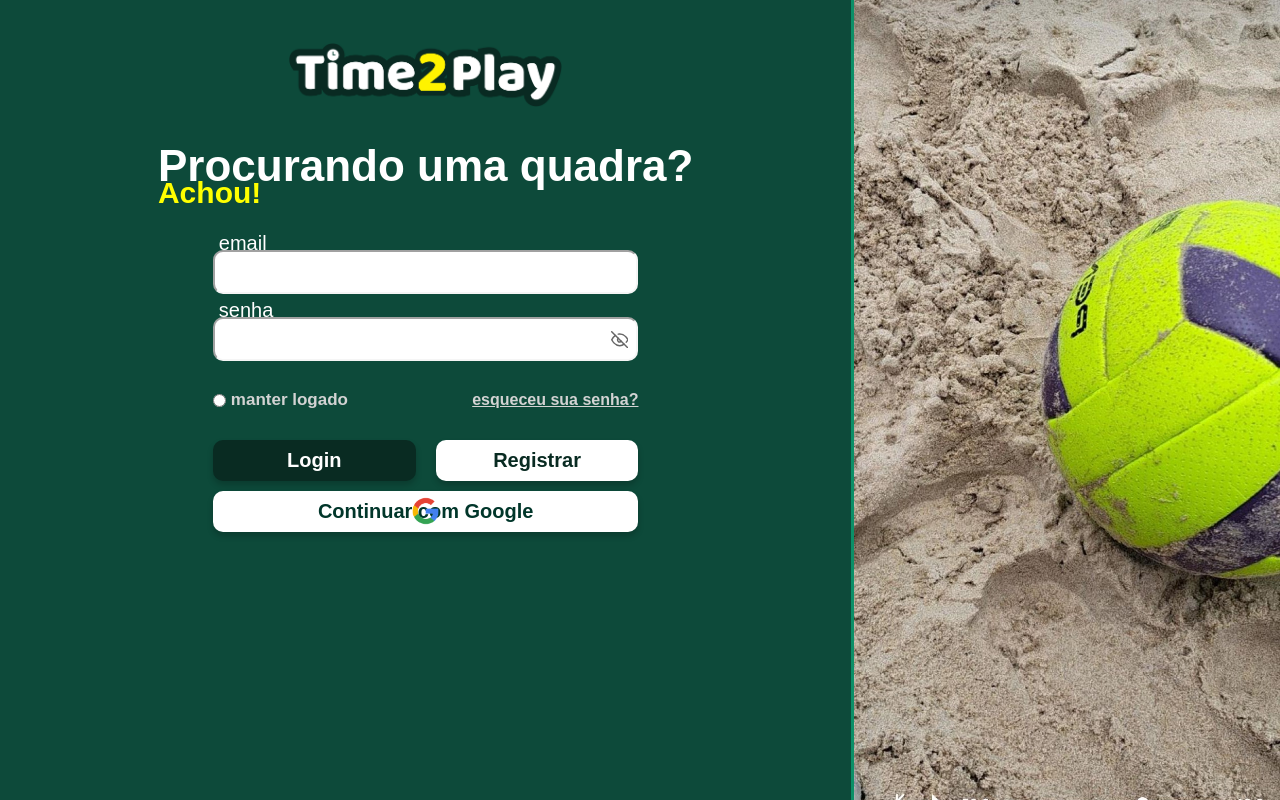
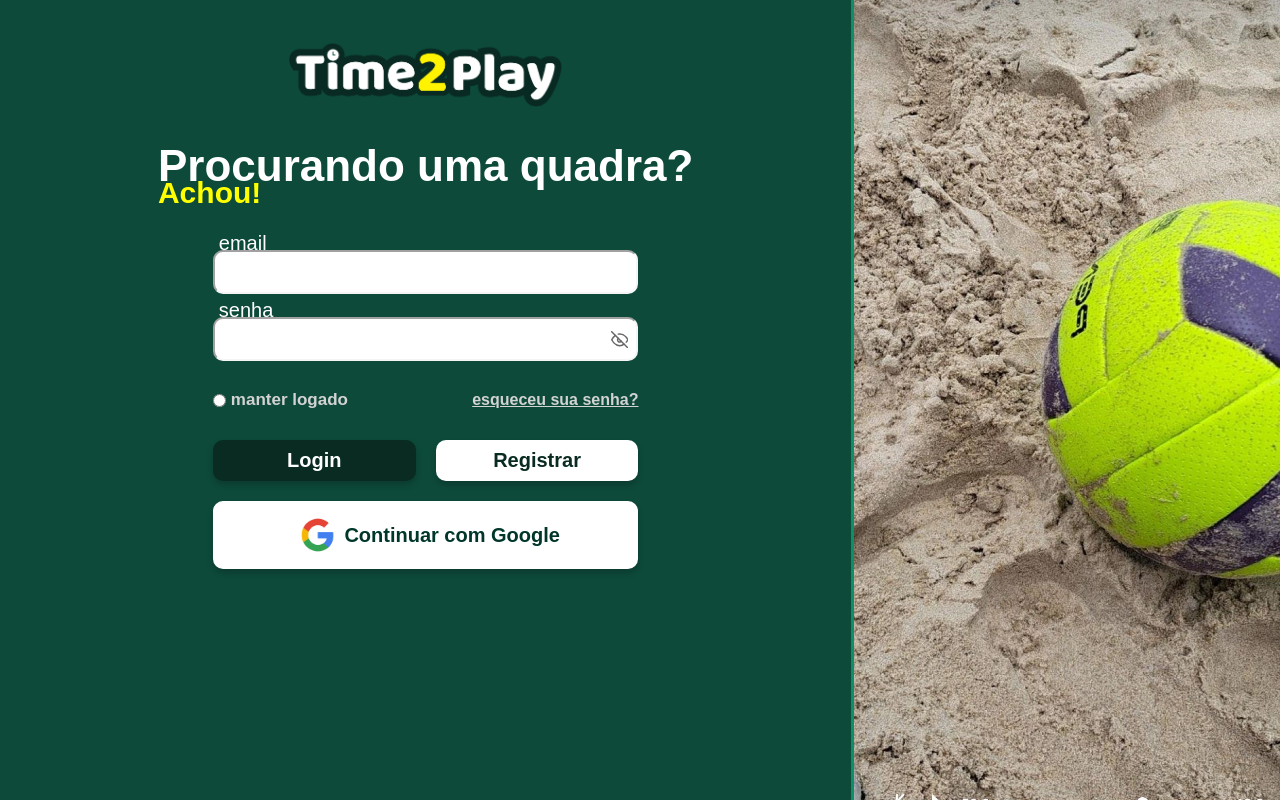
Before and after one commit to otaviosbampato/Time2Play, a React (Vite) app in the folder frontend/: page / in a window 1280 px wide. Built offline with nearby package versions, Linux system fonts and the light colour scheme; a web font is replaced by a local one.

Commit message:
:bug: fix: arrumar botão de  'Entrar com o google'

```diff
--- a/frontend/src/pages/Welcome.css
+++ b/frontend/src/pages/Welcome.css
@@ -1,7 +1,7 @@
 .background {
   height: 100vh;
   width: 100%;
-    background-color: #FFF;
+  background-color: #fff;
   display: flex;
   flex: 1;
   flex-direction: row;
@@ -17,12 +17,12 @@
 
 .metadeEsquerda {
   flex: 8;
-    background-color: #0D4A3A;
+  background-color: #0d4a3a;
   border-right: 0.3vw solid rgb(11, 143, 103);
 }
 
 .title {
-    color: #FFF;
+  color: #fff;
   font-family: "Baloo Bhaijaan 2", sans-serif;
   font-size: 44px;
   display: flex;
@@ -130,7 +130,7 @@
 
 .formsButton {
   font-family: "Baloo Bhaijaan 2", sans-serif;
-    background-color: #092B22;
+  background-color: #092b22;
   color: white;
   padding: 9px 10px;
   width: 50%;
@@ -163,12 +163,12 @@
 
 .formsButtonRegistrar {
   background-color: white;
-    color: #092B22;
+  color: #092b22;
   cursor: pointer;
 }
 
 .formsButton:hover {
-    color: #092B22;
+  color: #092b22;
   background-color: white;
   transition: 0.3s;
 }
@@ -179,7 +179,8 @@
   transition: 0.3s;
 }
 
-.boxEntrarGoogle{  /* a lógica de tudo daqui pra baixo até googleLogo deve ser reavaliada, e, se possível, refeita. */
+.boxEntrarGoogle {
+  /* a lógica de tudo daqui pra baixo até googleLogo deve ser reavaliada, e, se possível, refeita. */
   display: flex;
   justify-content: center;
   align-items: center;
@@ -187,12 +188,14 @@
   position: relative;
 }
 
-.googleButton{
+.googleButton {
   width: 100%;
   background-color: white;
-    color:#01362a;
+  color: #01362a;
   margin-top: 1em;
-    position: absolute;
+  display: flex;
+  justify-content: center;
+  align-items: center;
 }
 
 .googleButton:hover {
@@ -201,9 +204,7 @@
   transition: 0.3s;
 }
 
-.googleLogo{
-    position: relative;
-    top: 10px;
+.googleLogo {
   height: 2.5em;
 }
 
--- a/frontend/src/pages/Welcome.tsx
+++ b/frontend/src/pages/Welcome.tsx
@@ -1,4 +1,4 @@
-import React, { useState, useEffect } from 'react';
+import { useState, useEffect } from 'react';
 import { FiEye, FiEyeOff } from 'react-icons/fi';
 
 import "./Welcome.css";
@@ -87,8 +87,10 @@ function Welcome() {
                             <button className="formsButton formsButtonRegistrar" type="submit">Registrar</button>
                         </div>
                         <div className='boxEntrarGoogle'> {/*lógica aqui tá meio mal. ver Welcome.css*/}
-                            <button className='formsButton googleButton' type="submit">Continuar com Google</button>
-                            <img src='src/assets/google.png' className='googleLogo'/>
+                            <button className='formsButton googleButton' type="submit">
+                                <img src='src/assets/google.png' className='googleLogo'/>
+                                Continuar com Google
+                            </button>
                         </div>
                     </div>
 
```
Lines whose indentation alone changed are shown as unchanged.
